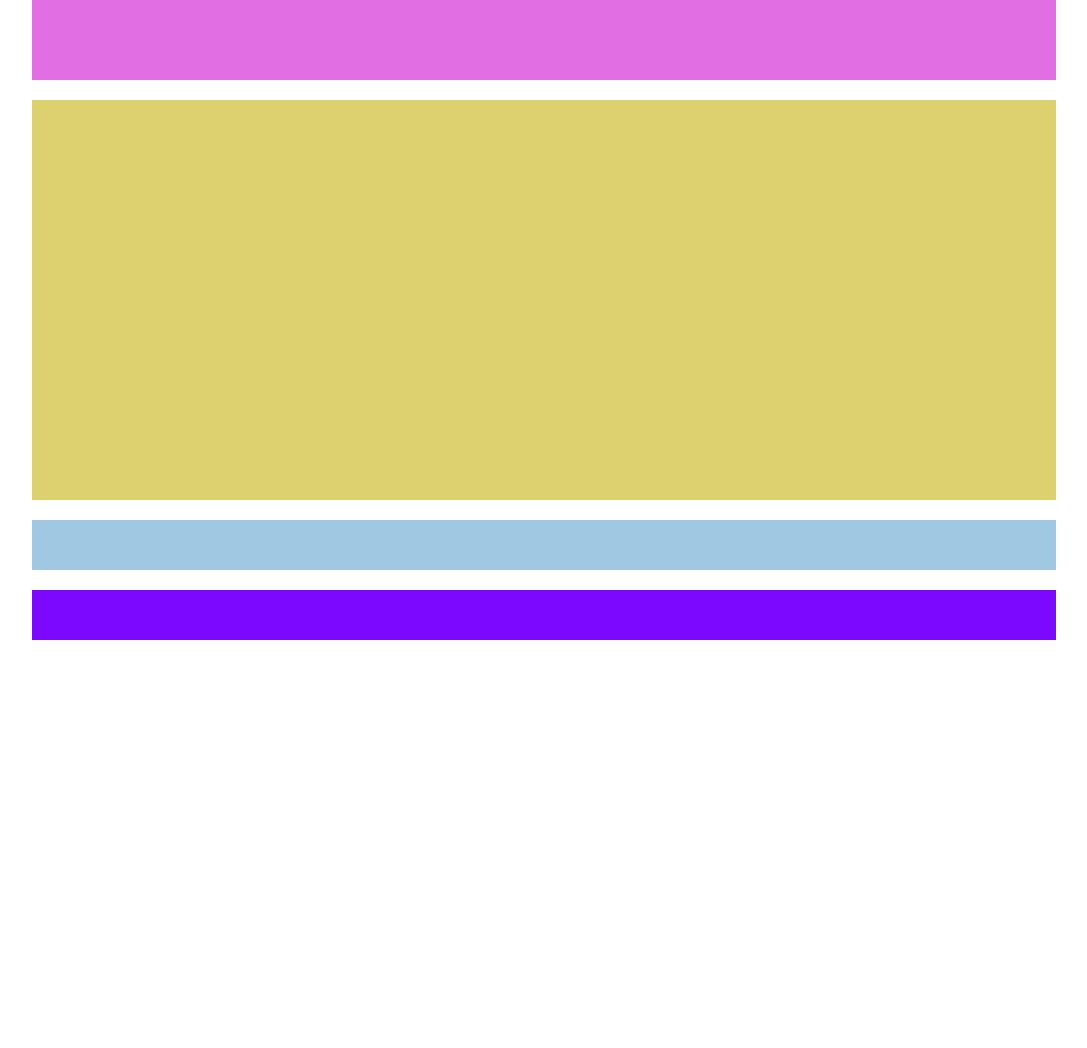
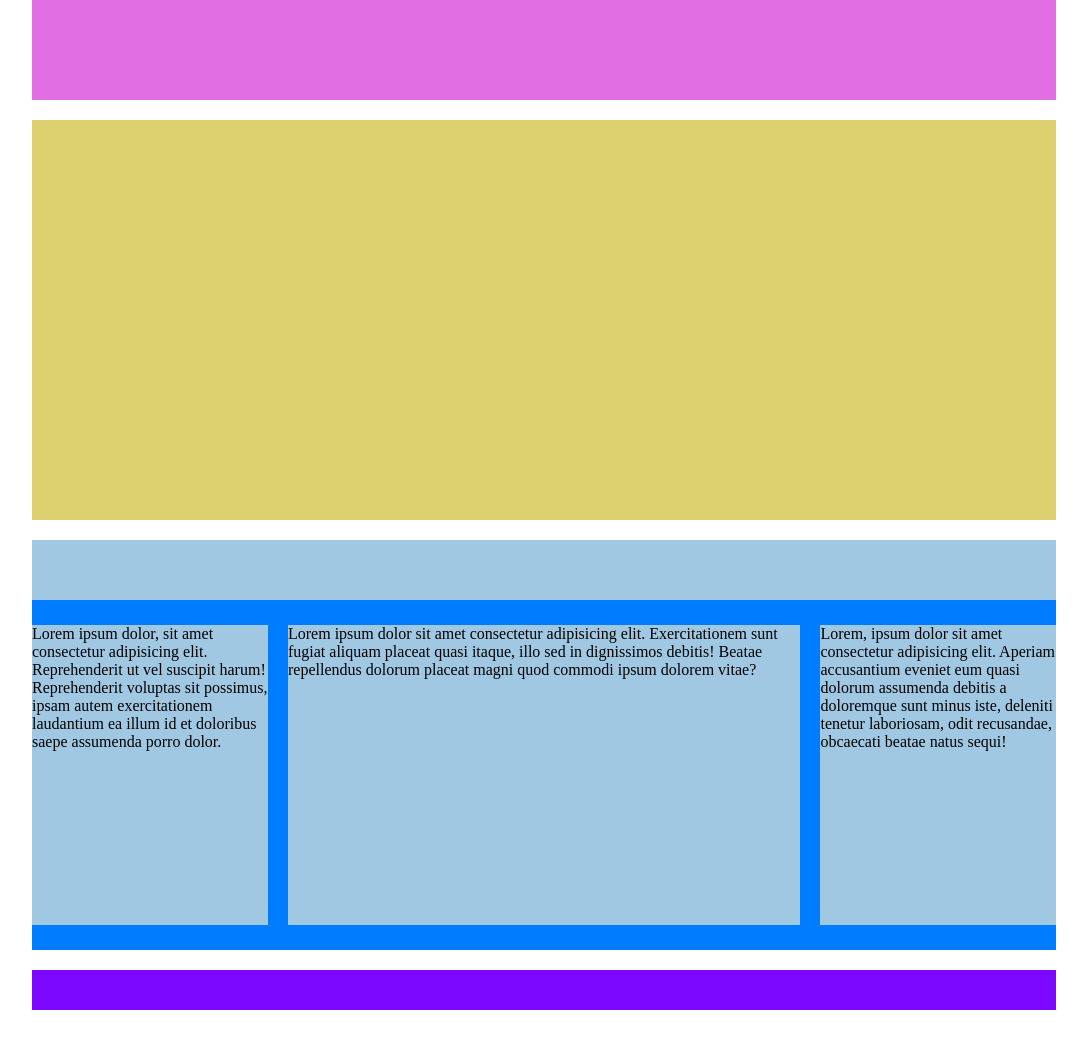
Before and after one commit to MichaelRosa9/cartella-repo-htmlcss-struttura-wp, a plain HTML site: page index.html in a window 1280 px wide. Shown: the whole page, without its empty margins (96-1183 px from the left). Before the commit the page ends 800 px from the top, so only its background shows below. Drawn offline with Linux system fonts and the light colour scheme.

Commit message:
added main clearfix

```diff
--- a/css/style.css
+++ b/css/style.css
@@ -12,7 +12,7 @@
 
 /* HEADER */
 nav {
-  height: 80px;
+  height: 100px;
   background-color:  #E16EE2;
 }
 
@@ -25,16 +25,48 @@ nav {
 
 /* MAIN CONTENT */
 main {
+
   margin-top: 20px;
   background-color: #A1C8E3;
 }
 
 .section-title {
-  height: 50px;
+  height: 60px;
 }
 
+/* CONTENT SECTION */
+.content {
+  background-color: #007CFF;
+  width: 100%;
+  padding: 25px 0;
+}
+
+.clearfix:after {
+  content:'';
+  display: table;
+  clear: both;
+}
+
+section aside,
+section .center {
+  float: left;
+  height: 300px;
+  background-color: #A1C8E3
+}
+
+section aside{
+  width: 23%
+}
+
+section .center{
+  width: 50%;
+  margin: 0 2%;
+}
+
+
+
 footer {
-  height: 50px;
+  height: 40px;
   margin: 20px 0 40px;
   background-color: #7D08FF;
 }
--- a/index.html
+++ b/index.html
@@ -28,9 +28,23 @@
       <div class="section-title">
 
       </div>
-      <section class="">
+      <!-- CONTENT SECTION -->
+      <section class="clearfix content">
 
+        <aside>
+          Lorem ipsum dolor, sit amet consectetur adipisicing elit. Reprehenderit ut vel suscipit harum! Reprehenderit voluptas sit possimus, ipsam autem exercitationem laudantium ea illum id et doloribus saepe assumenda porro dolor.
+        </aside>
+
+        <div class="center">
+          Lorem ipsum dolor sit amet consectetur adipisicing elit. Exercitationem sunt fugiat aliquam placeat quasi itaque, illo sed in dignissimos debitis! Beatae repellendus dolorum placeat magni quod commodi ipsum dolorem vitae?
+        </div>
+
+        <aside>
+          Lorem, ipsum dolor sit amet consectetur adipisicing elit. Aperiam accusantium eveniet eum quasi dolorum assumenda debitis a doloremque sunt minus iste, deleniti tenetur laboriosam, odit recusandae, obcaecati beatae natus sequi!
+        </aside>
       </section>
+      <!-- CONTENT SECTION -->
+
     </main>
     <!-- MAIN CONTENT -->
 
```
